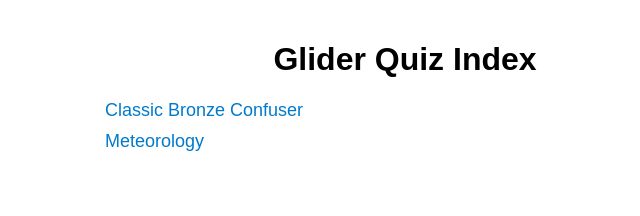
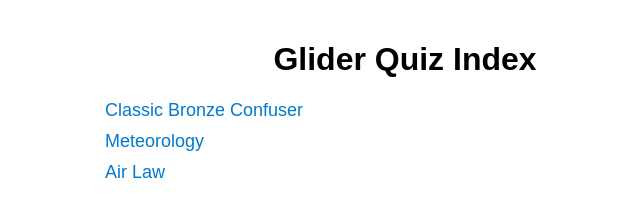
Before and after one commit to Kirkwood364/digital-bronze-confuser, a plain HTML site: page index.html in a window 1280 px wide. Shown: the full height of the page, 235-875 px from the left. Drawn offline with Linux system fonts and the light colour scheme.

Commit message:
Update index.html

```diff
--- a/index.html
+++ b/index.html
@@ -20,7 +20,8 @@
   <script>
     const quizzes = [
       { name: "Classic Bronze Confuser", path: "classic/" },
-      { name: "Meteorology", path: "meteorology/" }
+      { name: "Meteorology", path: "meteorology/" },
+      { name: "Air Law", path: "air-law/" }
     ];
 
     const ul = document.getElementById('quizList');
```
